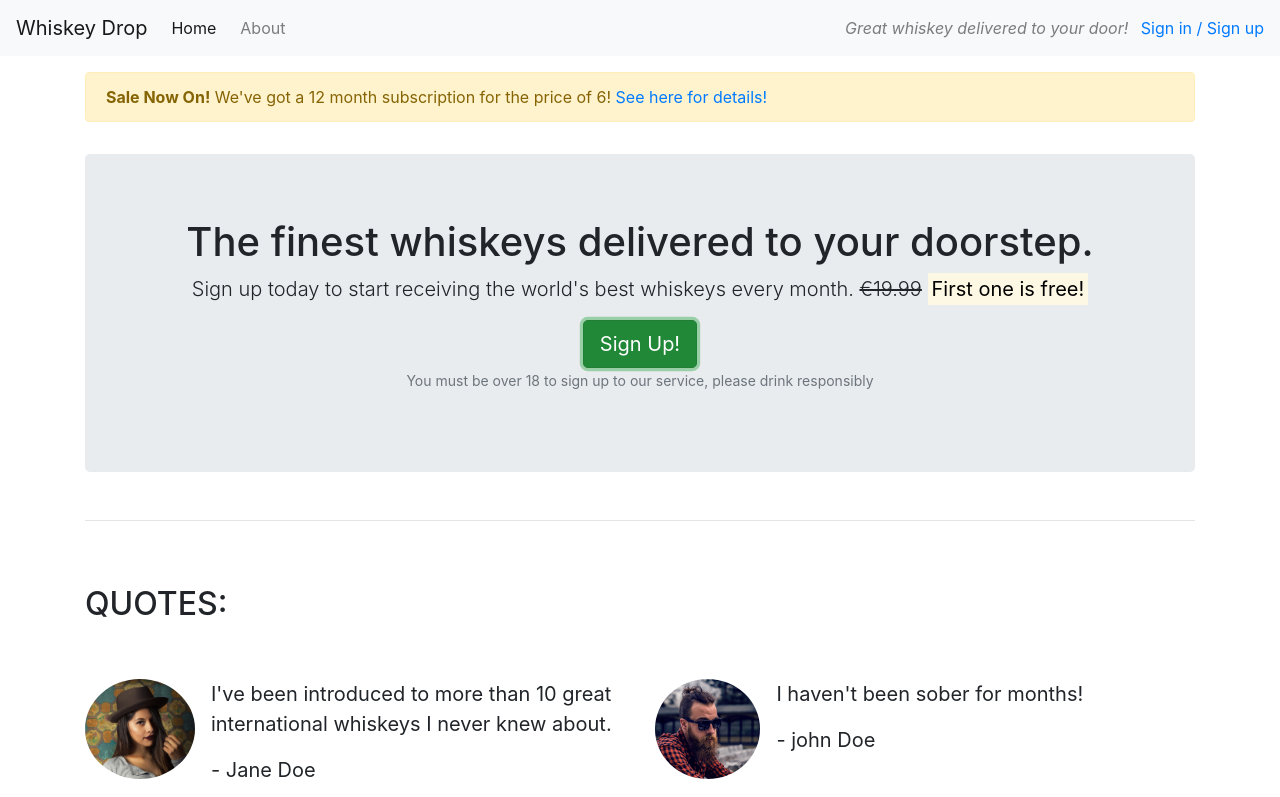
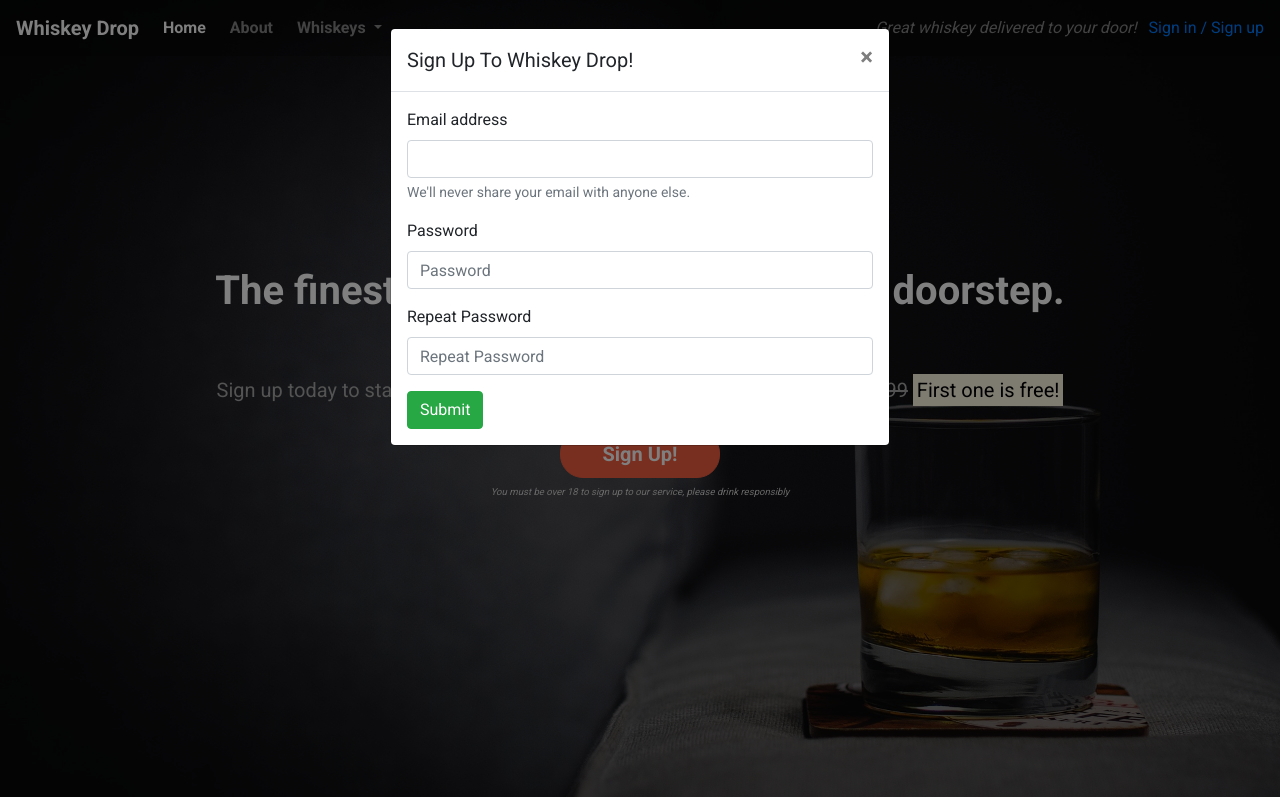
Before and after one commit to Janisroz/WhiskeyDropWalkthrough, a plain HTML site: page index.html in a window 1280 px wide. Both pictures are taken after a click on the button "Sign Up!". Shown: the top 797 px of the page. Drawn offline with nearby package versions, Linux system fonts and the light colour scheme; a web font is replaced by a local one.

Commit message:
Add custom styling to callout and nav

```diff
--- /dev/null
+++ b/css/style.css
@@ -0,0 +1,126 @@
+body {
+    font-family: 'Roboto', sans-serif;
+}
+
+.alert-container {}
+
+.callout-container {
+    height: 100vh;
+
+    background: url(../images/whiskey-background.jpg) no-repeat bottom right fixed;
+    -webkit-background-size: cover;
+    -moz-background-size: cover;
+    -o-background-size: cover;
+    background-size: cover;
+    display: flex;
+    align-items: center;
+    justify-content: center;
+
+    position: relative;
+}
+
+.opaque-overlay {
+    position: absolute;
+    top: 0;
+    left: 0;
+    height: 100%;
+    width: 100%;
+    background-color: rgba(0, 0, 0, 0.5);
+}
+
+.quotes-container {}
+
+.features-container {}
+
+/* Block Dividers */
+
+.block-divider {
+    width: 75px;
+    height: 5px;
+    border: 0;
+
+}
+
+.block-dividers--orange {
+    background-color: #ca880f;
+}
+.block-dividers--short{
+    width: 35px ;
+}
+
+/* Navbar */
+
+.navalert-container {
+    position: absolute;
+    top: 0;
+    left: 0;
+    padding-left: 0;
+    padding-right: 0;
+    z-index: 1;
+}
+
+.navbar {
+    margin-bottom: 0;
+    border: 0;
+    width: 100%;
+    background-color: rgb(0, 0, 0,0.25);
+}
+
+.navbar .navbar-toggler {
+    border: none;
+}
+
+.navbar-dark .navbar-brand {
+    font-weight: bold;
+}
+
+.navbar .navbar-nav a {
+    font-weight: bold;
+}
+
+/* Jumbotron */
+
+.jumbotron {
+    background-color: transparent;
+}
+
+.jumbotron-header {
+    color: white;
+    font-weight: bold;
+    margin-bottom: 30px;
+}
+
+.jumbotron .lead {
+    margin: 25px 0;
+    color: #a7a7a7;
+}
+
+.jumbotron small {
+    font-size: 60%;
+    font-style: italic;
+    color: #d0d0d0;
+}
+
+/* buttons */
+
+.btn--cta {
+    font-weight: bold;
+    border-radius: 23px;
+    width: 160px ;
+}
+
+.btn--red {
+    color: white;
+    background-color: #f05f40;
+    border-color:#f05f40 ;
+
+}
+
+.btn--red:hover,
+.btn--red:active,
+.btn--red:focus,
+.btn--red:active:focus {
+    background-color:#df4929 ;
+    border-color: #df4929;
+    color: white;
+}
--- a/index.html
+++ b/index.html
@@ -13,6 +13,12 @@
       integrity="sha384-xOolHFLEh07PJGoPkLv1IbcEPTNtaed2xpHsD9ESMhqIYd0nLMwNLD69Npy4HI+N"
       crossorigin="anonymous"
     />
+    <link rel="preconnect" href="https://fonts.googleapis.com">
+    <link rel="preconnect" href="https://fonts.gstatic.com" crossorigin>
+    <link
+        href="https://fonts.googleapis.com/css2?family=Montserrat&family=Roboto:wght@400;700&family=Signika+Negative&display=swap"
+        rel="stylesheet">
+    <link rel="stylesheet" href="css/style.css" />
     <script
       src="https://kit.fontawesome.com/658b5ed3fa.js"
       crossorigin="anonymous"
@@ -22,8 +28,23 @@
   </head>
 
   <body>
-    <nav class="navbar navbar-light bg-light navbar-expand-sm">
+    <div class="container-fluid navalert-container">
+        <nav class="navbar navbar-dark navbar-expand-sm">
         <a href="/" class="navbar-brand">Whiskey Drop</a>
+
+        <button
+            class="navbar-toggler ml-auto"
+            type="button"
+            data-toggle="collapse"
+            data-target="#navbarNavDropdown"
+            aria-controls="navbarNavDropdown"
+            aria-expanded="false"
+            aria-label="Toggle navigation"
+        >
+            <span class="navbar-toggler-icon"></span>
+        </button>
+
+        <div class="collapse navbar-collapse" id="navbarNavDropdown">
             <ul class="navbar-nav mr-auto">
             <li class="active nav-item mr-2">
                 <a href="/" class="nav-link">Home</a>
@@ -31,10 +52,30 @@
             <li class="nav-item mr-2">
                 <a href="/about" class="nav-link">About</a>
             </li>
+            <li class="nav-item dropdown">
+                <a
+                class="nav-link dropdown-toggle"
+                href="#"
+                id="navbarDropdownMenuLink"
+                role="button"
+                data-toggle="dropdown"
+                aria-haspopup="true"
+                aria-expanded="false"
+                >
+                Whiskeys
+                </a>
+                <div class="dropdown-menu" aria-labelledby="navbarDropdownMenuLink">
+                <a class="dropdown-item" href="#">Irish</a>
+                <a class="dropdown-item" href="#">Scotch</a>
+                <a class="dropdown-item" href="#">Japanese</a>
+                <a class="dropdown-item" href="#">American</a>
+                </div>
+            </li>
             <li class="nav-item mr-2 d-block d-sm-none">
                 <a href="/login" class="nav-link">Sign in / Sign up</a>
             </li>
             </ul>
+        </div>
         <div class="d-none d-md-block">
             <p class="navbar-text my-auto mr-2">
             <i>Great whiskey delivered to your door!</i>
@@ -42,8 +83,10 @@
             <a href="/login">Sign in / Sign up</a>
         </div>
         </nav>
-    <article class="container mt-3">
-      <!-- Callout -->
+    </div>
+
+
+    <!-- <div class="container alert-container">
         <div class="row">
             <div class="col-12">
             <div class="alert alert-warning">
@@ -52,17 +95,29 @@
             </div>
             </div>
         </div>
+    </div> -->
+    <!-- Callout -->
+
+    <div class="container-fluid callout-container">
+        <div class="opaque-overlay">&nbsp; </div>
       <div class="row">
         <div class="col-12">
           <section class="callout jumbotron mt-3 text-center">
-            <h1>The finest whiskeys delivered to your doorstep.</h1>
+            <h1 class="jumbotron-header">The finest whiskeys delivered to your doorstep.</h1>
+            <hr class="block-divider block-dividers--orange">
             <p class="lead">
               Sign up today to start receiving the world's best whiskeys every
               month. <s class="d-none d-sm-inline">€19.99</s>
               <span class="d-inline d-sm-none"><br /></span>
               <strong><mark>First one is free!</mark> </strong>
             </p>
-            <button class="btn btn-success btn-lg">Sign Up!</button>
+            <button
+              class="btn btn--cta btn--red btn-lg"
+              data-toggle="modal"
+              data-target="#signUpModal"
+            >
+              Sign Up!
+            </button>
             <p class="text-muted">
               <small
                 >You must be over 18 to sign up to our service, please drink
@@ -73,10 +128,10 @@
         </div>
       </div>
       <!-- /.callout -->
-      <hr />
+    </div>
 
       <!-- Quotes -->
-      <section class="quotes">
+      <div class="container quotes-container">
         <div class="row">
           <div class="col-12 my-5">
             <h2 class="text-uppercase">Quotes:</h2>
@@ -125,9 +180,11 @@
         </div>
       </section>
       <!-- /.quotes -->
-      <hr />
+    </div>
+
 
       <!-- Features -->
+      <div class="features-container">
       <section class="features">
         <div class="row">
           <div class="col-12 my-5">
@@ -183,7 +240,60 @@
         </div>
       </section>
       <!-- /.features -->
-    </article>
+    </div>
+
+    <div class="modal" tabindex="-1" id="signUpModal">
+      <div class="modal-dialog">
+        <div class="modal-content">
+          <div class="modal-header">
+            <h5 class="modal-title">Sign Up To Whiskey Drop!</h5>
+            <button
+              type="button"
+              class="close"
+              data-dismiss="modal"
+              aria-label="Close"
+            >
+              <span aria-hidden="true">&times;</span>
+            </button>
+          </div>
+          <div class="modal-body">
+            <form>
+              <div class="form-group">
+                <label for="exampleInputEmail1">Email address</label>
+                <input
+                  type="email"
+                  class="form-control"
+                  id="exampleInputEmail1"
+                  aria-describedby="emailHelp"
+                />
+                <small id="emailHelp" class="form-text text-muted"
+                  >We'll never share your email with anyone else.</small
+                >
+              </div>
+              <div class="form-group">
+                <label for="password">Password</label>
+                <input
+                  type="password"
+                  class="form-control"
+                  id="password"
+                  placeholder="Password"
+                />
+              </div>
+              <div class="form-group">
+                <label for="repeatPassword">Repeat Password</label>
+                <input
+                  type="password"
+                  class="form-control"
+                  id="repeatPassword"
+                  placeholder="Repeat Password"
+                />
+              </div>
+              <button type="submit" class="btn btn-success">Submit</button>
+            </form>
+          </div>
+        </div>
+      </div>
+    </div>
 
     <script
       src="https://cdn.jsdelivr.net/npm/jquery@3.5.1/dist/jquery.slim.min.js"
```
Also changed, not shown: images/whiskey-background.jpg (added). Lines whose indentation alone changed are shown as unchanged.
